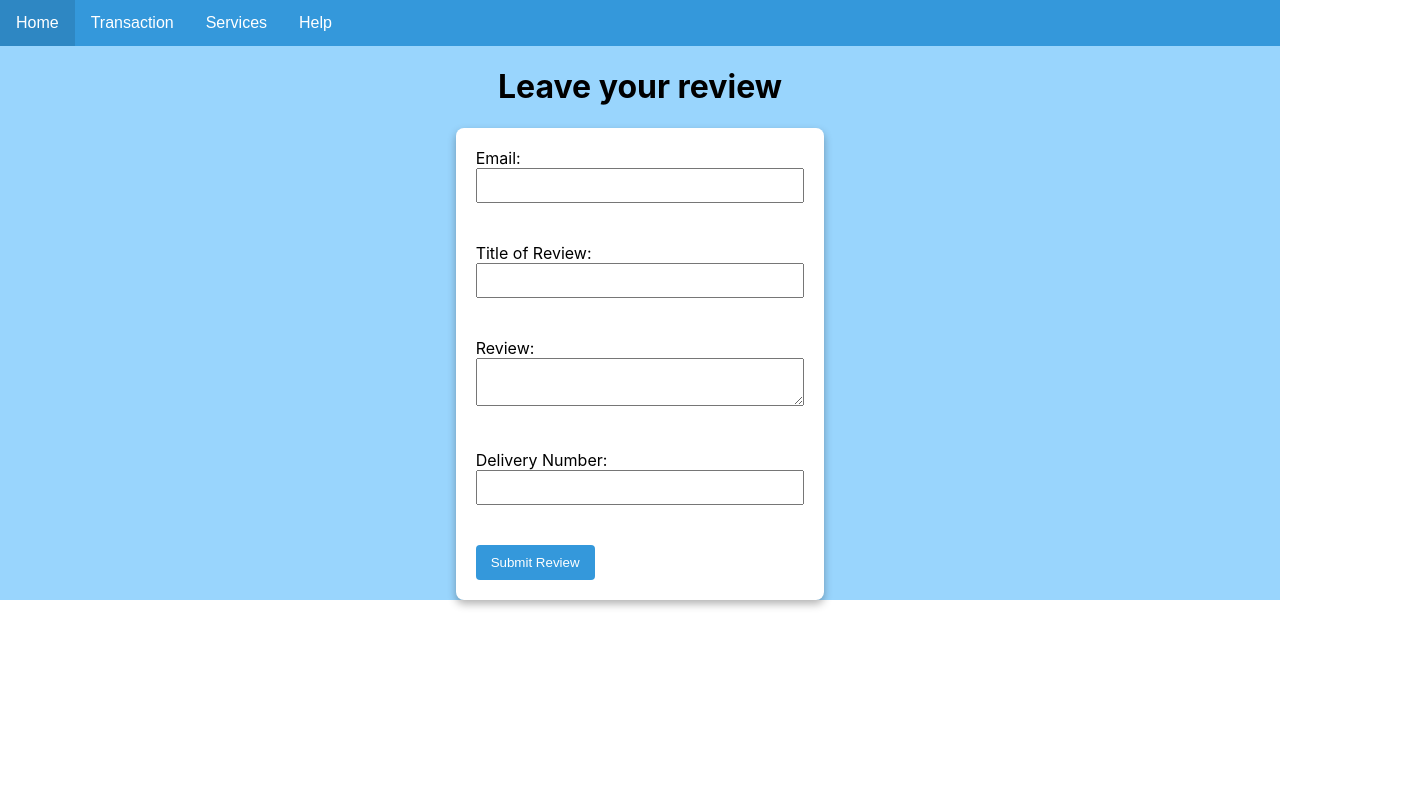
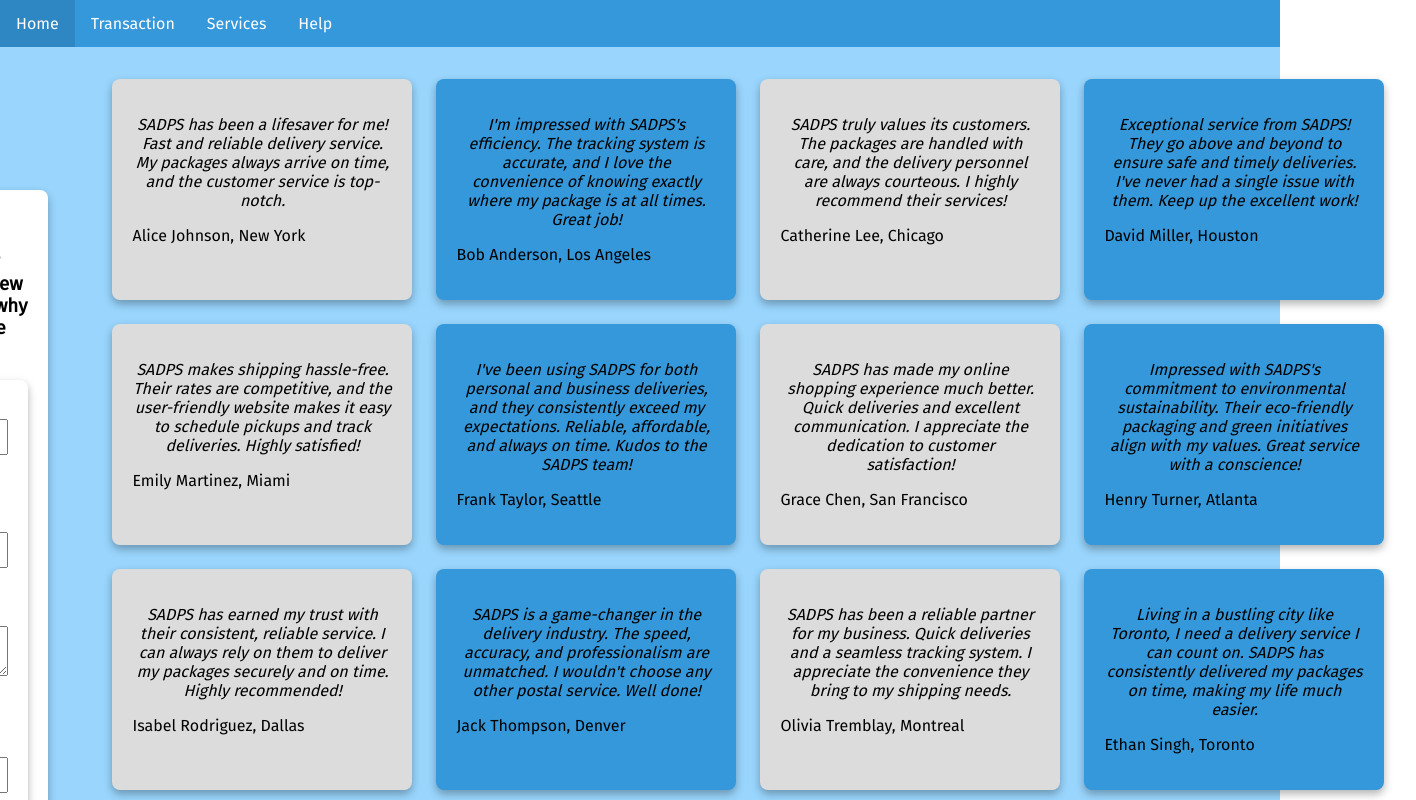
Before and after one commit to arcvelit/SADPS, a React (Create React App) app in the folder sadps-app/: page /leave-a-review in a window 1280 px wide. Shown: the top 800 px of the page, 1416 px wide, since content can reach past the window. Built offline with nearby package versions, Linux system fonts and the light colour scheme.

Commit message:
Beautified Leave a Review page + updated font and styling

```diff
--- a/sadps-app/public/index.html
+++ b/sadps-app/public/index.html
@@ -2,6 +2,7 @@
 <html lang="en">
   <head>
     <title>SADPS</title>
+    <link href="https://fonts.googleapis.com/css?family=Fira+Sans" rel="stylesheet">
   </head>
   <body>
     <div id="root"></div>
--- a/sadps-app/src/components/Deliveries/Customer/LeaveAReview.js
+++ b/sadps-app/src/components/Deliveries/Customer/LeaveAReview.js
@@ -7,6 +7,88 @@ function LeaveAReview()
   const [title, setTitle] = useState('');
   const [review, setReview] = useState('');
   const [deliveryNumber, setDeliveryNumber] = useState('');
+  const testimonials = [
+    {
+      name: "Alice Johnson",
+      city: "New York",
+      comment: "SADPS has been a lifesaver for me! Fast and reliable delivery service. My packages always arrive on time, and the customer service is top-notch."
+    },
+    {
+      name: "Bob Anderson",
+      city: "Los Angeles",
+      comment: "I'm impressed with SADPS's efficiency. The tracking system is accurate, and I love the convenience of knowing exactly where my package is at all times. Great job!"
+    },
+    {
+      name: "Catherine Lee",
+      city: "Chicago",
+      comment: "SADPS truly values its customers. The packages are handled with care, and the delivery personnel are always courteous. I highly recommend their services!"
+    },
+    {
+      name: "David Miller",
+      city: "Houston",
+      comment: "Exceptional service from SADPS! They go above and beyond to ensure safe and timely deliveries. I've never had a single issue with them. Keep up the excellent work!"
+    },
+    {
+      name: "Emily Martinez",
+      city: "Miami",
+      comment: "SADPS makes shipping hassle-free. Their rates are competitive, and the user-friendly website makes it easy to schedule pickups and track deliveries. Highly satisfied!"
+    },
+    {
+      name: "Frank Taylor",
+      city: "Seattle",
+      comment: "I've been using SADPS for both personal and business deliveries, and they consistently exceed my expectations. Reliable, affordable, and always on time. Kudos to the SADPS team!"
+    },
+    {
+      name: "Grace Chen",
+      city: "San Francisco",
+      comment: "SADPS has made my online shopping experience much better. Quick deliveries and excellent communication. I appreciate the dedication to customer satisfaction!"
+    },
+    {
+      name: "Henry Turner",
+      city: "Atlanta",
+      comment: "Impressed with SADPS's commitment to environmental sustainability. Their eco-friendly packaging and green initiatives align with my values. Great service with a conscience!"
+    },
+    {
+      name: "Isabel Rodriguez",
+      city: "Dallas",
+      comment: "SADPS has earned my trust with their consistent, reliable service. I can always rely on them to deliver my packages securely and on time. Highly recommended!"
+    },
+    {
+      name: "Jack Thompson",
+      city: "Denver",
+      comment: "SADPS is a game-changer in the delivery industry. The speed, accuracy, and professionalism are unmatched. I wouldn't choose any other postal service. Well done!"
+    },
+    {
+      name: "Olivia Tremblay",
+      city: "Montreal",
+      comment: "SADPS has been a reliable partner for my business. Quick deliveries and a seamless tracking system. I appreciate the convenience they bring to my shipping needs."
+    },
+    {
+      name: "Ethan Singh",
+      city: "Toronto",
+      comment: "Living in a bustling city like Toronto, I need a delivery service I can count on. SADPS has consistently delivered my packages on time, making my life much easier."
+    },
+    {
+      name: "Sophie Chen",
+      city: "Vancouver",
+      comment: "As a frequent online shopper, SADPS has become my go-to for shipping. The rates are reasonable, and the parcels arrive in perfect condition. Vancouver loves SADPS!"
+    },
+    {
+      name: "Liam MacKenzie",
+      city: "Calgary",
+      comment: "SADPS provides a level of service that sets them apart. Courteous staff and a commitment to timely deliveries make them the best choice for anyone in Calgary. Highly recommended!"
+    },
+    {
+      name: "Nathan Tremblay",
+      city: "Quebec City",
+      comment: "SADPS has proven to be the perfect choice for shipping to Quebec City. The packages always arrive in pristine condition, and the delivery times are impressive. A reliable service indeed!"
+    },
+    {
+      name: "Zoe Li",
+      city: "Edmonton",
+      comment: "Living in Edmonton, it's crucial to have a delivery service that can handle the diverse weather conditions. SADPS has consistently delivered, rain or shine. I'm a happy and loyal customer!"
+    }
+  ];
 
   const handleSubmit = (e) => {
     e.preventDefault();
@@ -16,7 +98,8 @@ function LeaveAReview()
 
   return (
     <div className='review-container'>
-      <h1>Leave your review</h1>
+      <div className='review-form-container'>
+        <h3>Had a great experience? Leave a review and tell us why SADPS made your day!</h3>
         <form className='review-form' onSubmit={handleSubmit}>
           <label>
             Email:
@@ -59,6 +142,17 @@ function LeaveAReview()
           <button type="submit">Submit Review</button>
         </form>
       </div>
+      <div className='recent-reviews'>
+        {
+          testimonials.map((testimonial, i) => {
+            return <div className={`${i % 2 === 0 ? 'review' : 'alt-review'}`}>
+              <p className='review-text'><em>{testimonial.comment}</em></p>
+              <p className='reviewer'>{testimonial.name}, {testimonial.city}</p>
+            </div>
+          })
+        }
+      </div>
+    </div>
   );
 };
 
--- a/sadps-app/src/components/Deliveries/Customer/Style/Review.css
+++ b/sadps-app/src/components/Deliveries/Customer/Style/Review.css
@@ -1,11 +1,23 @@
+* {
+  font-family: 'Fira Sans';
+}
+
 .review-container {
     margin: 0;
     padding: 0;
     display: flex;
-    flex-direction: column;
+    flex-direction: row;
     align-items: center;
     justify-content: center;
     background-color: #99d5fd;
+  }
+
+  .review-form-container {
+    background-color: #fff;
+    padding: 20px;
+    border-radius: 8px;
+    box-shadow: 0 4px 8px rgba(0, 0, 0, 0.3);
+    margin-left: 1em;
   }
 
   .review-form {
@@ -13,6 +25,7 @@
     padding: 20px;
     border-radius: 8px;
     box-shadow: 0 4px 8px rgba(0, 0, 0, 0.3);
+    margin-left: 1em;
   }
 
   label {
@@ -40,3 +53,36 @@
   button:hover {
     background-color: #2980b9;
   }
+
+  .review-container .recent-reviews {
+    margin-left: 2em;
+    display: grid;
+    grid-template-columns: 300px 300px 300px 300px;
+    row-gap: 1.5em;
+    column-gap: 1.5em;
+    padding: 2em;
+  }
+
+  .review-container .recent-reviews .review {
+    background-color: #dddcdc;
+    padding: 20px;
+    border-radius: 8px;
+    box-shadow: 0 4px 8px rgba(0, 0, 0, 0.3);
+    text-align: center;
+  }
+
+  .review-container .recent-reviews .alt-review {
+    background-color: #3498db;
+    padding: 20px;
+    border-radius: 8px;
+    box-shadow: 0 4px 8px rgba(0, 0, 0, 0.3);
+    text-align: center;
+  }
+
+  .review-container .recent-reviews .review-text {
+    text-align: center;
+  }
+
+  .review-container .recent-reviews .reviewer {
+    text-align: left;
+  }
--- a/sadps-app/src/components/Transaction/hooks.js
+++ b/sadps-app/src/components/Transaction/hooks.js
@@ -1,4 +1,4 @@
-import { useEffect, useState } from 'react';
+import { useState } from 'react';
 import { useLoadScript } from '@react-google-maps/api';
 
 export const useTransactionDetails = () => {
```
Lines whose indentation alone changed are shown as unchanged.
